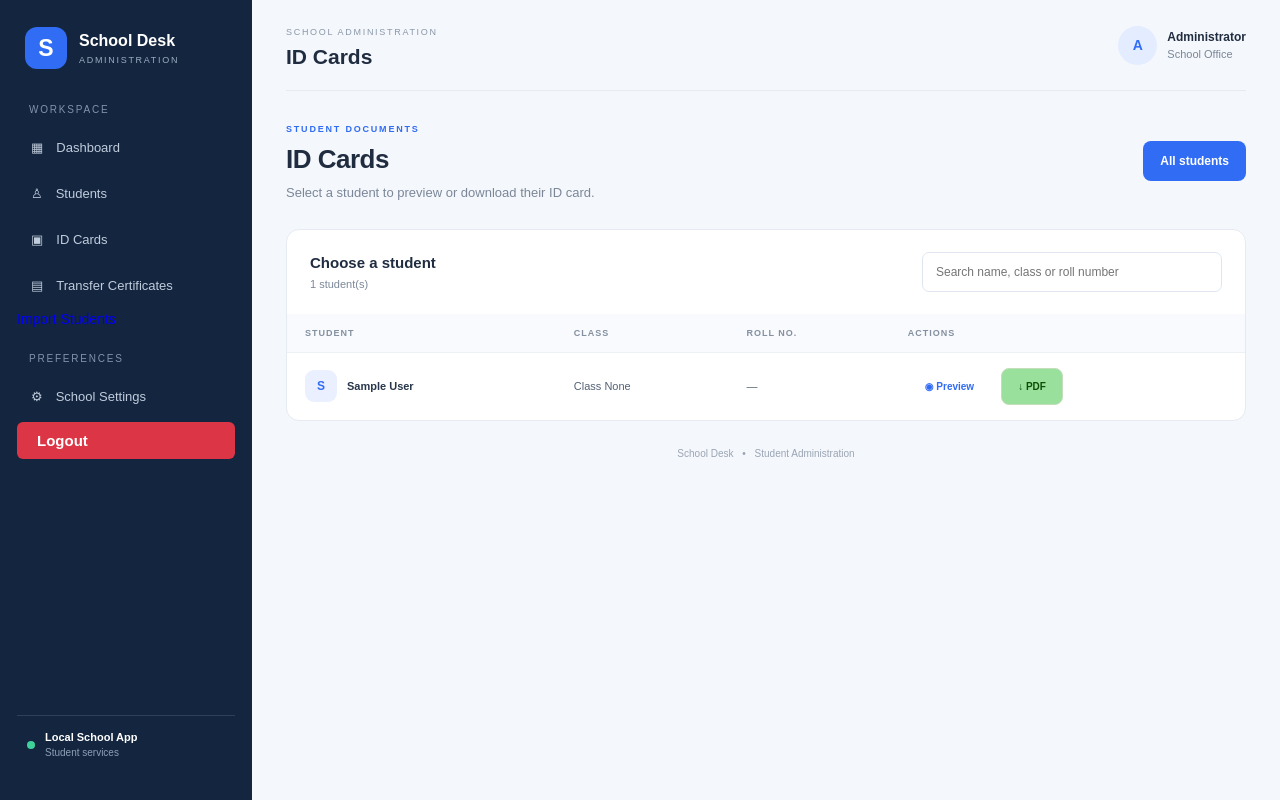
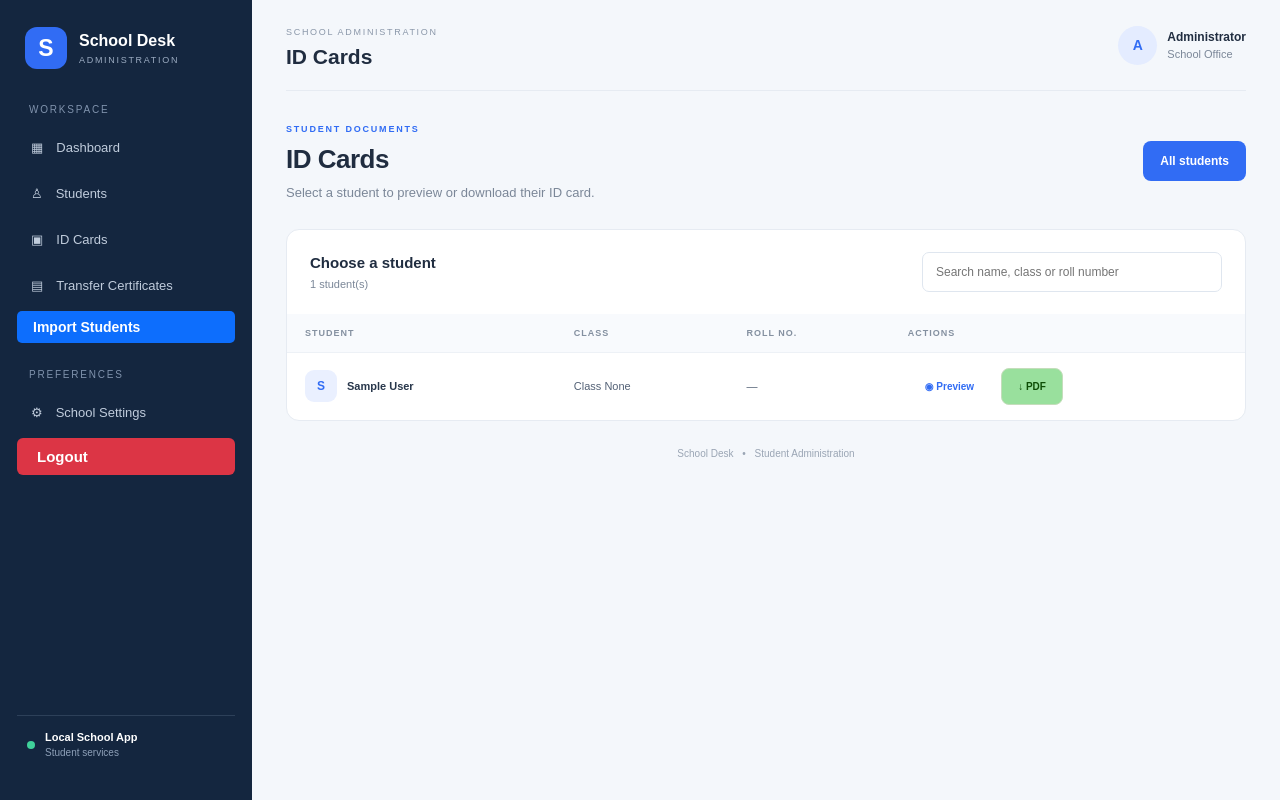
Before and after one commit to Usman-Ganii/School-management-system, a Flask app: page /id-cards in a window 1280 px wide. Run offline with Flask 3, Linux system fonts and the light colour scheme; the visitor is signed in with stand-in values (Sample User, id 1); data comes from the database, SQL or seed files in the repository; some libraries are stand-ins or nearby versions.

Commit message:
Update primary button styling

```diff
--- a/static/style.css
+++ b/static/style.css
@@ -1360,3 +1360,24 @@ td strong {
     outline: 3px solid #f5a3aa;
     outline-offset: 2px;
 }
+
+.btn.btn-primary {
+    background-color: #0d6efd;
+    border-color: #0d6efd;
+    color: #ffffff;
+    padding: 8px 16px;
+    border-radius: 5px;
+    font-weight: 600;
+    text-decoration: none;
+    cursor: pointer;
+}
+
+.btn.btn-primary:hover {
+    background-color: #0b5ed7;
+    border-color: #0a58ca;
+    color: #ffffff;
+}
+
+.btn.btn-primary:focus {
+    box-shadow: 0 0 0 0.25rem rgba(49, 132, 253, 0.5);
+}
```
